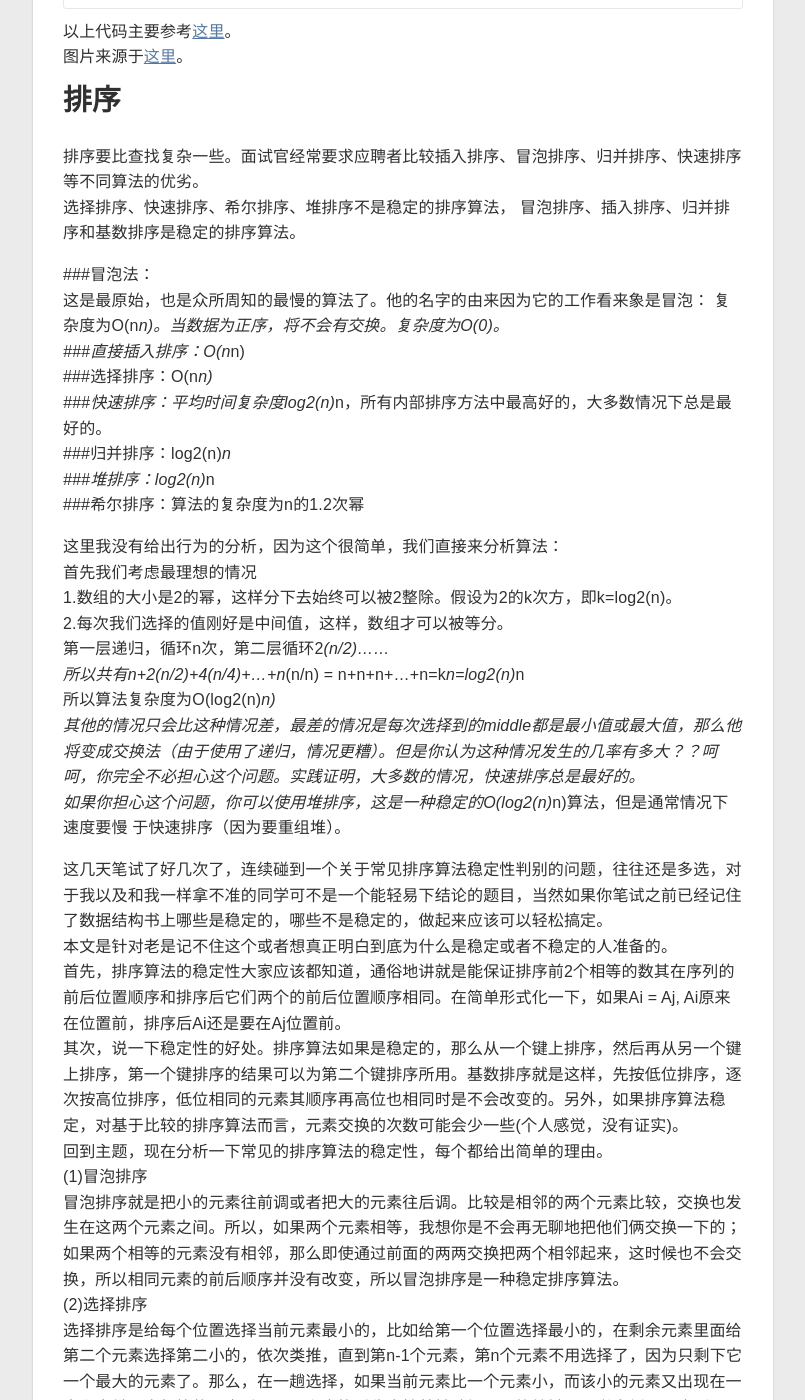
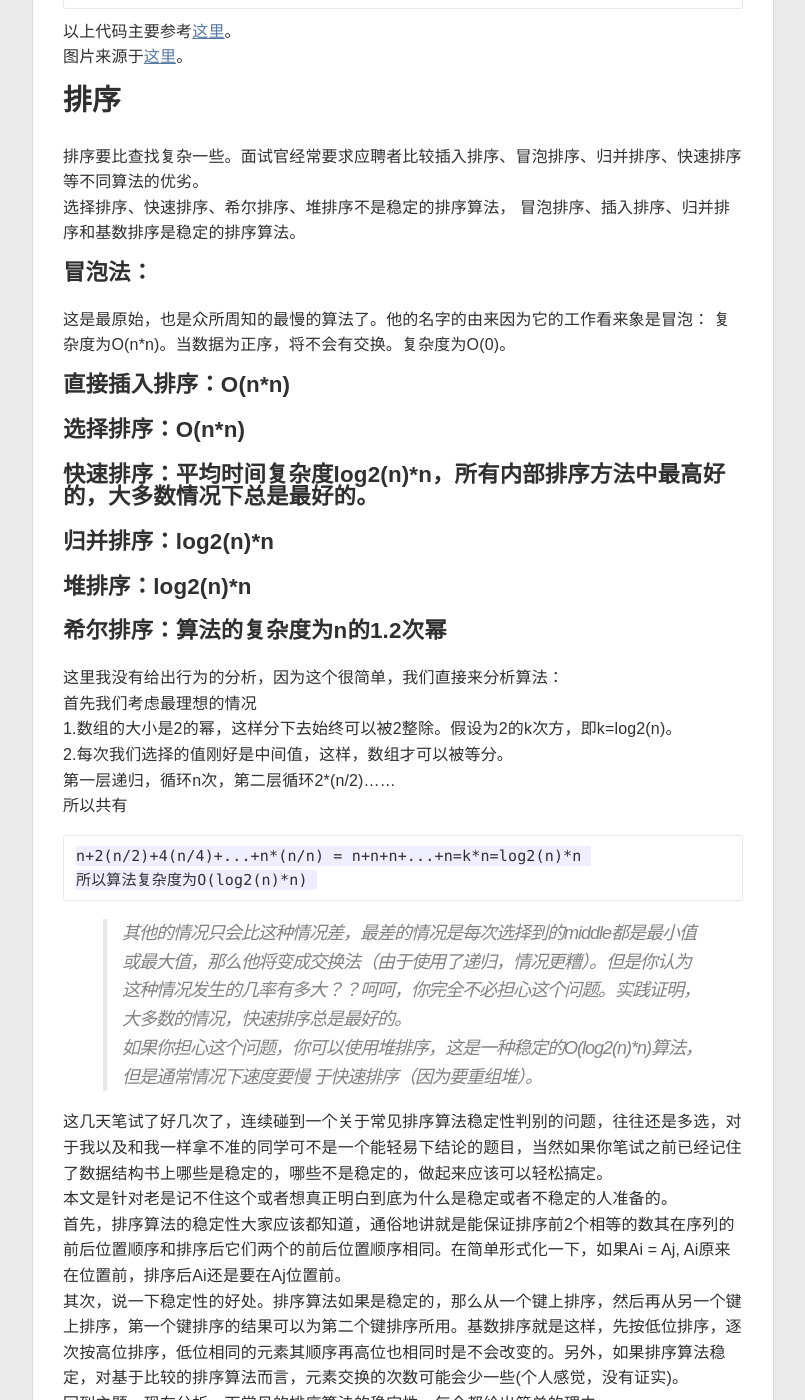
Before and after one commit to Mility/Mility.github.io, a Jekyll site: the page built from _posts/2016-07-12-查找与排序.markdown, in a window 1280 px wide and 1400 px high, scrolled down 3826 px. Shown: the whole window, without its empty margins (237-1042 px from the left). Built offline with Jekyll 4.4.1, drawn with Linux system fonts in a browser that asks for light colours; nearby versions of some CDN libraries.

```diff
--- a/_posts/2016-07-12-查找与排序.markdown
+++ b/_posts/2016-07-12-查找与排序.markdown
@@ -145,23 +145,29 @@ boolean Insert(BiTree T, int key)
 排序要比查找复杂一些。面试官经常要求应聘者比较插入排序、冒泡排序、归并排序、快速排序等不同算法的优劣。
 选择排序、快速排序、希尔排序、堆排序不是稳定的排序算法， 冒泡排序、插入排序、归并排序和基数排序是稳定的排序算法。
 
-###冒泡法：
+### 冒泡法：
 这是最原始，也是众所周知的最慢的算法了。他的名字的由来因为它的工作看来象是冒泡：    复杂度为O(n*n)。当数据为正序，将不会有交换。复杂度为O(0)。
-###直接插入排序：O(n*n)
-###选择排序：O(n*n)
-###快速排序：平均时间复杂度log2(n)*n，所有内部排序方法中最高好的，大多数情况下总是最好的。
-###归并排序：log2(n)*n
-###堆排序：log2(n)*n
-###希尔排序：算法的复杂度为n的1.2次幂
+### 直接插入排序：O(n*n)
+### 选择排序：O(n*n)
+### 快速排序：平均时间复杂度log2(n)*n，所有内部排序方法中最高好的，大多数情况下总是最好的。
+### 归并排序：log2(n)*n
+### 堆排序：log2(n)*n
+### 希尔排序：算法的复杂度为n的1.2次幂
 
 这里我没有给出行为的分析，因为这个很简单，我们直接来分析算法：
 首先我们考虑最理想的情况
 1.数组的大小是2的幂，这样分下去始终可以被2整除。假设为2的k次方，即k=log2(n)。
 2.每次我们选择的值刚好是中间值，这样，数组才可以被等分。
 第一层递归，循环n次，第二层循环2*(n/2)......
-所以共有n+2(n/2)+4(n/4)+...+n*(n/n) = n+n+n+...+n=k*n=log2(n)*n
+所以共有
+
+~~~
+n+2(n/2)+4(n/4)+...+n*(n/n) = n+n+n+...+n=k*n=log2(n)*n
 所以算法复杂度为O(log2(n)*n)
-其他的情况只会比这种情况差，最差的情况是每次选择到的middle都是最小值或最大值，那么他将变成交换法（由于使用了递归，情况更糟）。但是你认为这种情况发生的几率有多大？？呵呵，你完全不必担心这个问题。实践证明，大多数的情况，快速排序总是最好的。
+~~~
+
+
+> 其他的情况只会比这种情况差，最差的情况是每次选择到的middle都是最小值或最大值，那么他将变成交换法（由于使用了递归，情况更糟）。但是你认为这种情况发生的几率有多大？？呵呵，你完全不必担心这个问题。实践证明，大多数的情况，快速排序总是最好的。
 如果你担心这个问题，你可以使用堆排序，这是一种稳定的O(log2(n)*n)算法，但是通常情况下速度要慢 于快速排序（因为要重组堆）。
 
 
```
